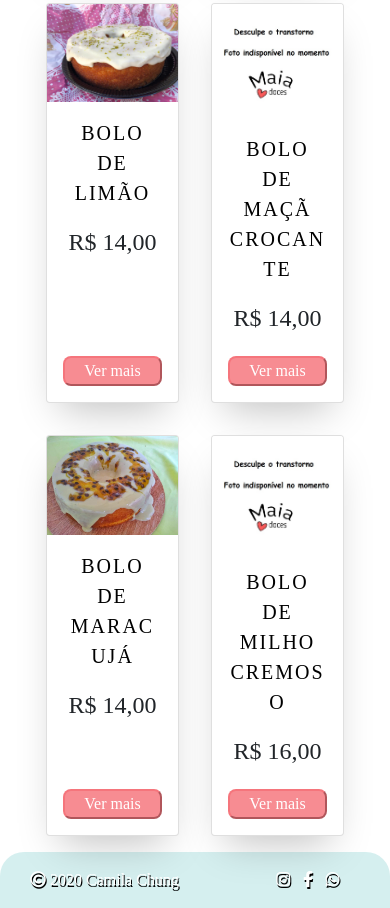
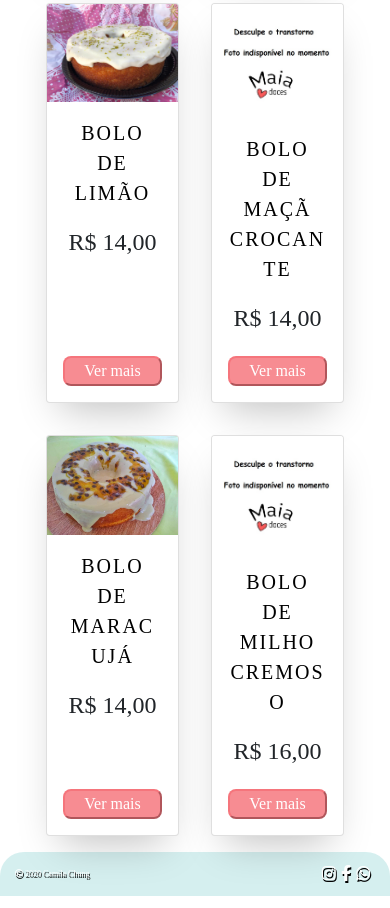
Before and after one commit to MilaChung/Maia_Doces, a plain HTML site: page index.html in a window 390 px wide. Shown: the part 2365-3273 px from the top of the page. Drawn offline with nearby package versions, Linux system fonts and the light colour scheme; a web font is replaced by a local one.

Commit message:
[FOOT] Footer done

```diff
--- a/index.html
+++ b/index.html
@@ -111,12 +111,12 @@
         </main>
 
         <footer class="outline" id="footer">
-            <div class="container row  align-items-center justify-content-between">
-              <div class="footer-copyright copy col-6 col-sm-4 col-md-4 col-lg-4">
+            <div class="container align-items-center d-flex justify-content-between">
+              <div class="footer-copyright copy">
                 <p><i class="far fa-copyright"></i> 2020 Camila Chung</p>
               </div>
 
-              <div class="redesSociais col-4 col-sm-3 col-md-2 col-lg-2">
+              <div class="redesSociais">
                 <div class="redes">
                     <a href="https://www.instagram.com/maiadocesrj" target="_blank"><i class="fab fa-instagram"></i></a>
                 </div>
@@ -126,7 +126,7 @@
                 </div>
 
                 <div class="redes">
-                    <a href="https://l.instagram.com/?u=https%3A%2F%2Fwa.me%2F5521999994912&e=ATNgQvP_LoCN8-5mSbq78oBP2gp-hma_9c2xZwQ_APHfW4kMPDf6J7M9bC2kWdL2zBrOJtmZ6CQG-p0yjenBHrn3m0bBf3bLc1dtjA&s=1" target="_blank"><i class="fab fa-whatsapp"></i></a>
+                    <a href="https://api.whatsapp.com/send?phone=5521999994912&text=&source=&data=&app_absent=" target="_blank"><i class="fab fa-whatsapp"></i></a>
                 </div>
               </div>
             </div>
--- a/style.css
+++ b/style.css
@@ -217,21 +217,31 @@ html, body {
     color: white;
 }
 
-.row {
-    margin-left: 0;
-}
-
 .copy {
     margin-top: 1rem;
 }
 
 .redesSociais {
     display: flex;
-    align-content: space-between;
+    margin-right: 2%;
 }
 
 .redes a {
-    font-size: 1rem;
+    font-size: 2rem;
+}
+
+@media screen and (max-width: 580px) {
+    .redesSociais {
+        margin-right: 5%;
+    }
+
+    .redes a {
+        font-size: 1rem;
+    }
+
+    .copy {
+        font-size: 0.5rem;
+    }
 }
 
 .redes {
```
